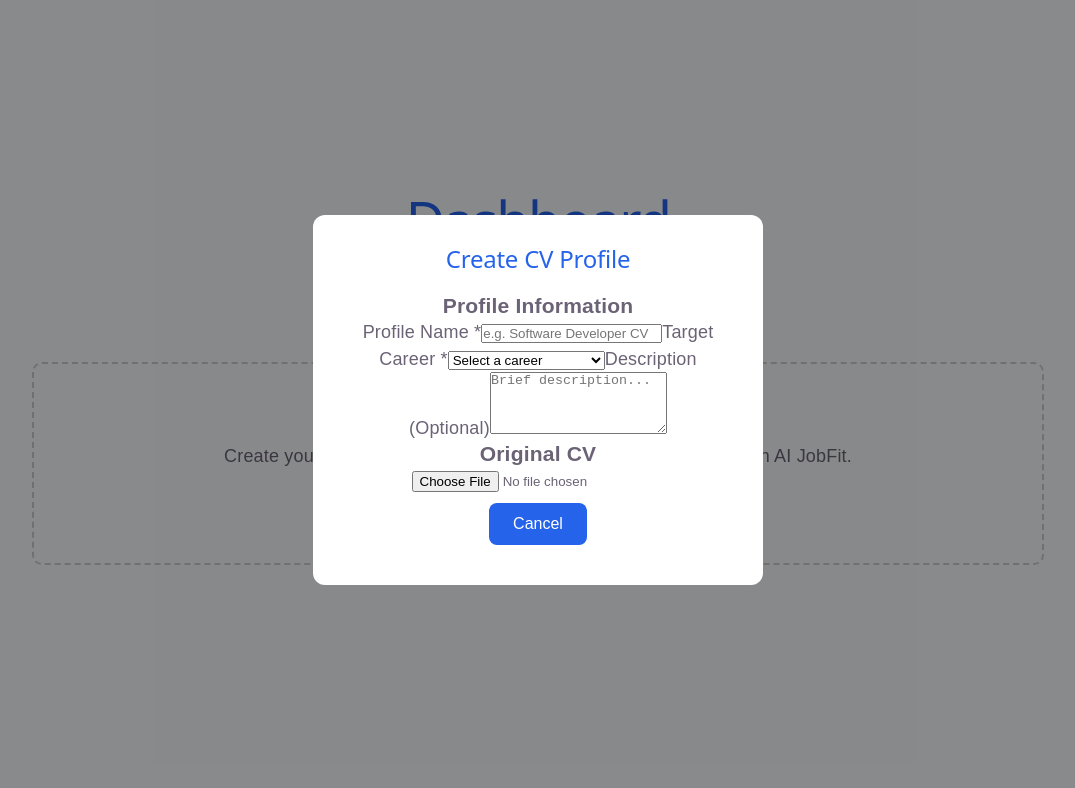
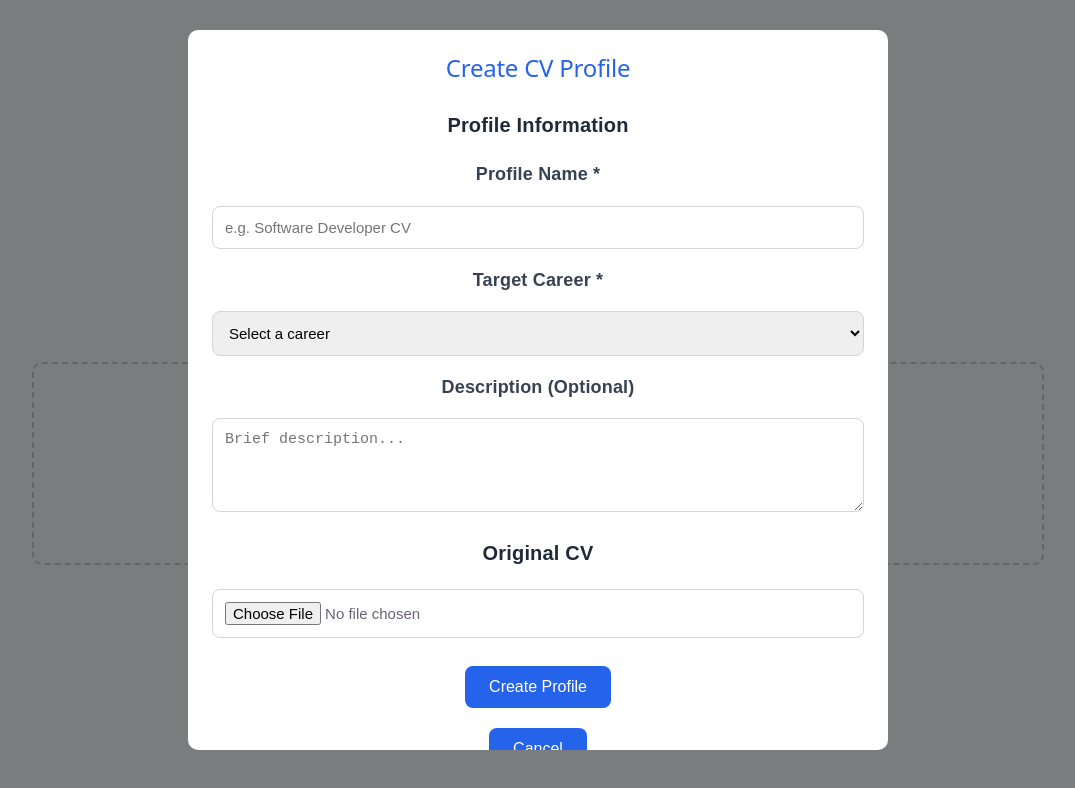
Before and after one commit to samohtDev/ai-jobfit, a React (Vite) app: page /dashboard in a window 1280 px wide. Both pictures are taken after a click on the button "+ Create CV Profile". Shown: the top 788 px of the page, without its empty margins (102-1177 px from the left). Built offline with nearby package versions, Linux system fonts and the light colour scheme.

Commit message:
feat(cv-library/profile): Add CV profile form validation and submission workflow

```diff
--- a/src/assets/ComponentStyles.css
+++ b/src/assets/ComponentStyles.css
@@ -99,7 +99,7 @@ button {
 
 
 /* Modal */
-
+/*
 .modal-overlay {
   position: fixed;
   inset: 0;
@@ -109,7 +109,21 @@ button {
   justify-content: center;
   align-items: center;
 }
+*/
+.modal-overlay {
+    position: fixed;
+    inset: 0;
 
+    display: flex;
+    justify-content: center;
+
+    padding: 30px;
+
+    overflow-y: auto;
+
+    background: rgba(0,0,0,0.5);
+}
+/*
 .modal {
   background: white;
   padding: 30px;
@@ -117,3 +131,15 @@ button {
   width: 450px;
   max-width: 90%;
 }
+  */
+.modal {
+    background: white;
+    padding: 24px;
+    border-radius: 10px;
+
+    width: 90%;
+    max-width: 700px;
+
+    max-height: 90vh;
+    overflow-y: auto;
+}
--- a/src/components/dashboard/CreateCVProfileForm.jsx
+++ b/src/components/dashboard/CreateCVProfileForm.jsx
@@ -16,6 +16,7 @@
 
 import { useState } from "react";
 import { CAREER_CATEGORIES } from "../../constants/careerCategories";
+import "../../styles/createCVProfileForm.css";
 
 function CreateCVProfileForm() {
     /**
@@ -37,28 +38,192 @@ const [formData, setFormData] = useState({
   originalCV: null,
 });
 
+/*
+  * Validation Errors
+  *
+  * Stores any validation messages
+  * that should be shown to the user.
+  *
+  * Example:
+  *
+  *   profileName: "Profile name is required."
+  *
+  */
+const [errors, setErrors] = useState({});
+
+
+/**
+ * Function: handleInputChange
+ *
+ * Purpose:
+ * Updates any text, textarea or select field
+ * in the form.
+ *
+ * Triggered By:
+ * - Profile Name input
+ * - Target Career select
+ * - Description textarea
+ *
+ * Why?
+ * Instead of creating one function for every field,
+ * we reuse one function for all of them.
+
+
+const handleInputChange = (event) => {
+  const { name, value } = event.target;
+
+  setFormData((previousData) => ({
+    ...previousData,
+    [name]: value,
+  }));
+};*/
+
+const handleInputChange = (event) => {
+
+    const { name, value } = event.target;
+
+    setFormData((previousData) => ({
+        ...previousData,
+        [name]: value,
+    }));
+
+    setErrors((previousErrors) => ({
+        ...previousErrors,
+        [name]: "",
+    }));
+};
+
+
+/**
+ * Function: handleFileChange
+ *
+ * Purpose:
+ * Stores the CV file selected by the user.
+ *
+ * Triggered By:
+ * The Original CV file input.
+ *
+ * Why?
+ * File inputs work differently from text inputs.
+ * They provide a File object instead of a text value.
+ */
+
+const handleFileChange = (event) => {
+  const selectedFile = event.target.files[0];
+
+  setFormData((previousData) => ({
+    ...previousData,
+    originalCV: selectedFile,
+  }));
+
+  setErrors((previousErrors) => ({
+    ...previousErrors,
+    originalCV: "",
+  }));
+
+};
+
+
+/**
+ * Function: validateForm
+ *
+ * Purpose:
+ * Checks whether all required
+ * information has been entered.
+ *
+ * Returns:
+ * true  -> Form is valid.
+ * false -> Validation failed.
+ */
+const validateForm = () => {
+
+    const validationErrors = {};
+
+    if (!formData.profileName.trim()) {
+        validationErrors.profileName =
+            "Please enter a profile name.";
+    }
+
+    if (!formData.targetCareer) {
+        validationErrors.targetCareer =
+            "Please select a target career.";
+    }
+
+    if (!formData.originalCV) {
+        validationErrors.originalCV =
+            "Please upload your CV.";
+    }
+
+    setErrors(validationErrors);
+
+    return Object.keys(validationErrors).length === 0;
+
+};
+
+
+/**
+ * Function: handleCreateProfile
+ *
+ * Purpose:
+ * Runs when the user submits the Create CV Profile form.
+ *
+ * Responsibilities:
+ * 1. Prevent the browser from refreshing.
+ * 2. Validate the form.
+ * 3. Stop if validation fails.
+ * 4. Continue if validation succeeds.
+ *
+ * NOTE:
+ * Saving to Firebase will be added in the next sprint.
+ */
+const handleCreateProfile = (event) => {
+  event.preventDefault();
+
+  const isValid = validateForm();
+
+  if (!isValid) {
+    return;
+  }
+
+  console.log("Form is valid.");
+  console.log(formData);
+};
+
+
   return (
-    <form>
+    <form
+      className="cv-form"
+      onSubmit={handleCreateProfile}>
 
-        <h3>Profile Information</h3>
+      <h3 className="section-title">Profile Information</h3>
 
-        <label>Profile Name *</label>
+      <label className="form-label">Profile Name *</label>
 
       <input
+        className="form-input"
         type="text"
+        name="profileName"
         placeholder="e.g. Software Developer CV"
         value={formData.profileName}
-                onChange={(event) =>
-                    setFormData({
-                    ...formData,
-                    profileName: event.target.value,
-                    })
+        onChange={handleInputChange}
+      />
+          {
+            errors.profileName && (
+                <p className="error-message">
+                    {errors.profileName}
+                </p>
+            )
           }
-        />
 
-        <label>Target Career *</label>
 
-        <select>
+      <label className="form-label">Target Career *</label>
+
+      <select
+        className="form-select"
+        name="targetCareer"
+        value={formData.targetCareer}
+        onChange={handleInputChange}>
+
         <option value="">
           Select a career
         </option>
@@ -73,23 +238,63 @@ const [formData, setFormData] = useState({
           </option>
         ))}
       </select>
+          {
+            errors.targetCareer && (
+                <p className="error-message">
+                    {errors.targetCareer}
+                </p>
+            )
+          }
 
-      <label>Description (Optional)</label>
+      <label className="form-label">Description (Optional)</label>
 
       <textarea
+        className="form-textarea"
+        name="description"
         rows="4"
         placeholder="Brief description..."
+        value={formData.description}
+        onChange={handleInputChange}
       />
 
-      <h3>Original CV</h3>
+      <h3 className="section-title">Original CV</h3>
 
       <input
+        className="form-file"
         type="file"
         accept=".pdf,.doc,.docx"
+        onChange={handleFileChange}
       />
+          {
+            errors.originalCV && (
+                <p className="error-message">
+                    {errors.originalCV}
+                </p>
+            )
+          }
+          {
+            formData.originalCV && (
+              <p className="selected-file">
+                Selected File: {formData.originalCV.name}
+              </p>
+            )
+          }
+
+
+      <div className="form-actions">
+
+          <button type="submit">
+
+              Create Profile
+
+          </button>
+
+      </div>
 
     </form>
+
   );
+
 }
 
 export default CreateCVProfileForm;
--- /dev/null
+++ b/src/styles/createCVProfileForm.css
@@ -0,0 +1,48 @@
+.cv-form {
+    display: flex;
+    flex-direction: column;
+    gap: 18px;
+}
+
+.section-title {
+    margin-top: 10px;
+    margin-bottom: 5px;
+    font-size: 20px;
+    font-weight: 600;
+    color: #1f2937;
+}
+
+.form-label {
+    font-weight: 600;
+    color: #374151;
+}
+
+.form-input,
+.form-select,
+.form-textarea,
+.form-file {
+    width: 100%;
+    padding: 12px;
+    border: 1px solid #d1d5db;
+    border-radius: 8px;
+    font-size: 15px;
+    box-sizing: border-box;
+}
+
+.form-input:focus,
+.form-select:focus,
+.form-textarea:focus {
+    outline: none;
+    border-color: #2563eb;
+    box-shadow: 0 0 0 3px rgba(37,99,235,0.15);
+}
+
+.form-textarea {
+    resize: vertical;
+}
+
+.selected-file {
+    font-size: 14px;
+    color: #2563eb;
+    font-weight: 500;
+}
```
Lines whose indentation alone changed are shown as unchanged.
